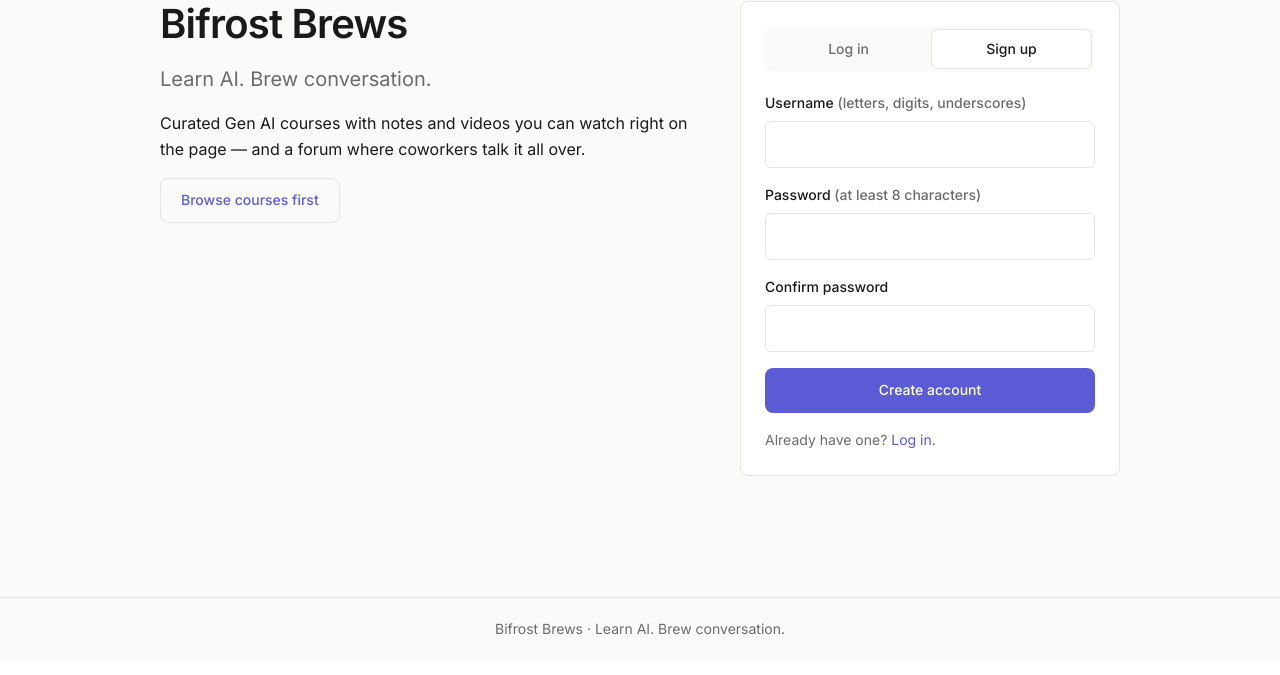
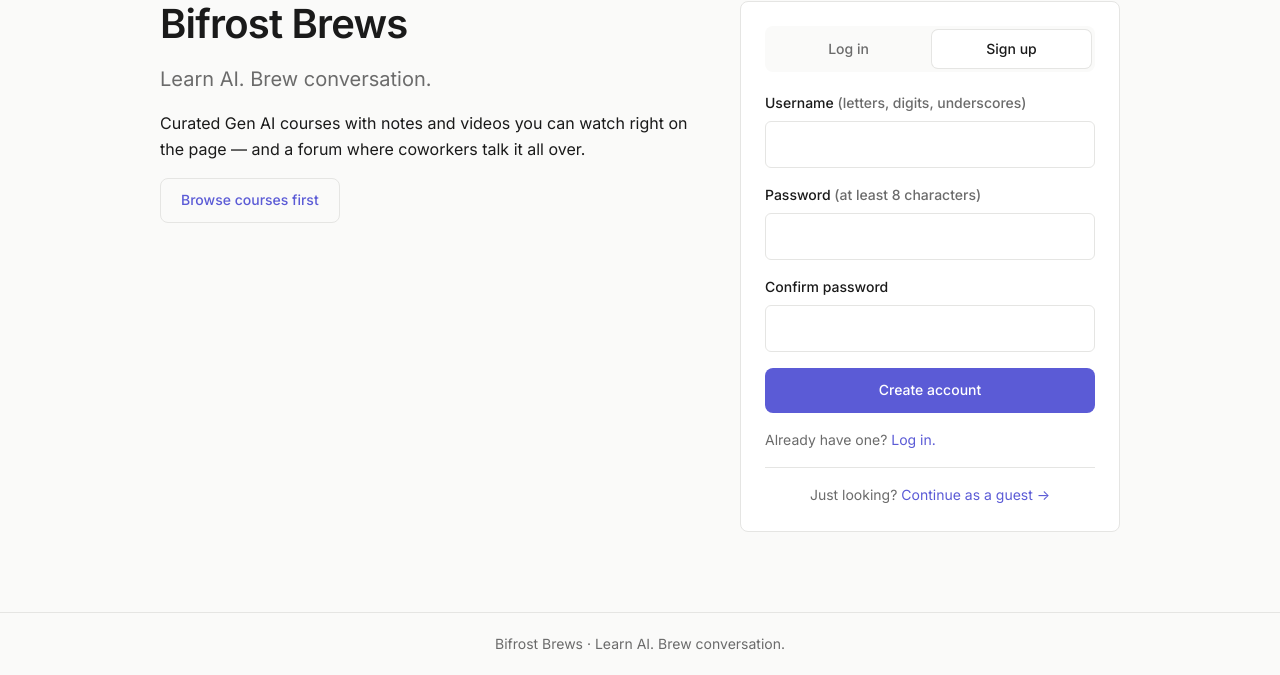
Before and after one commit to mnukiran/NewBifrostBrews, a FastAPI app: page / in a window 1280 px wide. Shown: the part 140-815 px from the top of the page. Before the commit the page ends 775 px from the top, so only its background shows below. Run offline with FastAPI, Linux system fonts and the light colour scheme.

Commit message:
Weave in guest mode: read the forum without an account
- 'Continue as a guest' on the auth card sets a 30-day guest cookie
  and drops the visitor at their original destination
- guests can read the forum (index, categories, threads); action
  spots (new thread, reply) render inline join prompts that carry the
  destination into signup/login
- posting stays server-enforced for members; guests attempting a POST
  are redirected to login
- nav shows Guest + Join; signing up or logging in clears guest mode

Tested: guest entry with deep-link next, read access, hidden forms +
prompts, blocked posting, guest->member upgrade clearing the cookie.

Co-Authored-By: Claude Fable 5 <noreply@anthropic.com>

```diff
--- a/app/config.py
+++ b/app/config.py
@@ -19,4 +19,4 @@ COOKIE_SECURE = os.environ.get("BIFROST_COOKIE_SECURE", "") == "1"
 INVITE_CODE = os.environ.get("BIFROST_INVITE_CODE", "").strip()
 
 # Bump when static assets change so far-future-cached clients refetch.
-ASSET_VERSION = "6"
+ASSET_VERSION = "7"
--- a/app/main.py
+++ b/app/main.py
@@ -32,10 +32,13 @@ def _lookup_user(token: str):
 async def attach_current_user(request: Request, call_next):
     request.state.user = None
     request.state.flash = None
+    request.state.is_guest = False
     if not request.url.path.startswith("/static"):
         token = request.cookies.get(auth.SESSION_COOKIE)
         if token:
             request.state.user = await run_in_threadpool(_lookup_user, token)
+        if request.state.user is None:
+            request.state.is_guest = bool(request.cookies.get(auth.GUEST_COOKIE))
         raw_flash = request.cookies.get(auth.FLASH_COOKIE)
         if raw_flash:
             request.state.flash = unquote(raw_flash)
--- a/app/routers/auth.py
+++ b/app/routers/auth.py
@@ -13,6 +13,7 @@ router = APIRouter()
 
 SESSION_COOKIE = "session"
 FLASH_COOKIE = "flash"
+GUEST_COOKIE = "guest"
 USERNAME_RE = re.compile(r"^[A-Za-z0-9_]{3,30}$")
 
 
@@ -49,6 +50,8 @@ def login_response(request: Request, token: str, next_url: str, message: str) ->
         samesite="lax",
         secure=COOKIE_SECURE,
     )
+    # A real account supersedes guest mode.
+    response.delete_cookie(GUEST_COOKIE)
     flash(response, message)
     return response
 
@@ -164,6 +167,23 @@ def signup(
     )
 
 
+@router.get("/guest")
+def enter_guest_mode(request: Request, next: str = "/forum"):
+    next = safe_next(next)
+    if request.state.user is not None:
+        return RedirectResponse(next, status_code=303)
+    response = RedirectResponse(next, status_code=303)
+    response.set_cookie(
+        GUEST_COOKIE, "1",
+        max_age=60 * 60 * 24 * 30,
+        httponly=True,
+        samesite="lax",
+        secure=COOKIE_SECURE,
+    )
+    flash(response, "You're browsing as a guest — join anytime to post.")
+    return response
+
+
 @router.post("/logout")
 def logout(request: Request):
     token = request.cookies.get(SESSION_COOKIE)
--- a/app/static/css/main.css
+++ b/app/static/css/main.css
@@ -587,6 +587,25 @@ p + p {
   margin: 32px auto 0;
 }
 
+.auth-card__guest {
+  margin-top: 16px;
+  padding-top: 16px;
+  border-top: 1px solid var(--border);
+  text-align: center;
+}
+
+.guest-prompt {
+  margin: 24px 0;
+  text-align: center;
+  padding: 24px;
+}
+.guest-prompt__actions {
+  margin-top: 12px;
+  display: flex;
+  gap: 8px;
+  justify-content: center;
+}
+
 .flash {
   background: color-mix(in srgb, var(--accent) 10%, var(--surface));
   border: 1px solid color-mix(in srgb, var(--accent) 35%, var(--border));
--- a/app/templates/auth/_auth_card.html
+++ b/app/templates/auth/_auth_card.html
@@ -57,4 +57,7 @@
     <p class="meta">Already have one?
       <a href="/login?next={{ next | urlencode }}" @click.prevent="mode = 'login'">Log in.</a></p>
   </form>
+
+  <p class="meta auth-card__guest">Just looking?
+    <a href="/guest?next={{ next | urlencode }}">Continue as a guest →</a></p>
 </div>
--- a/app/templates/base.html
+++ b/app/templates/base.html
@@ -29,6 +29,11 @@
           <a class="meta" href="/account">{{ request.state.user.username }}</a>
           <form method="post" action="/logout"><button class="nav-btn">Log out</button></form>
         </li>
+        {% elif request.state.is_guest %}
+        <li class="site-nav__user">
+          <span class="meta">Guest</span>
+          <a class="nav-btn" href="/signup?next=/forum">Join</a>
+        </li>
         {% endif %}
       </ul>
     </div>
--- a/app/templates/forum/index.html
+++ b/app/templates/forum/index.html
@@ -4,6 +4,10 @@
 
 {% block content %}
 <h1>Forum</h1>
+{% if not request.state.user %}
+<p class="meta">You're browsing as a guest —
+  <a href="/signup?next=/forum">join</a> to post.</p>
+{% endif %}
 <ul class="forum-list">
   {% for c in categories %}
   <li class="card forum-list__row">
```
Also changed, not shown: app/routers/forum.py (+14 -3 lines), app/templates/forum/_join_prompt.html (added, +9 -0 lines), app/templates/forum/category.html (+7 -0 lines), app/templates/forum/thread.html (+9 -0 lines).
